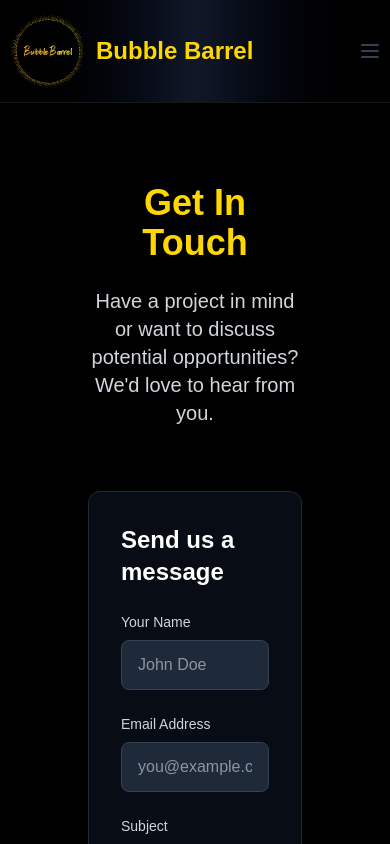
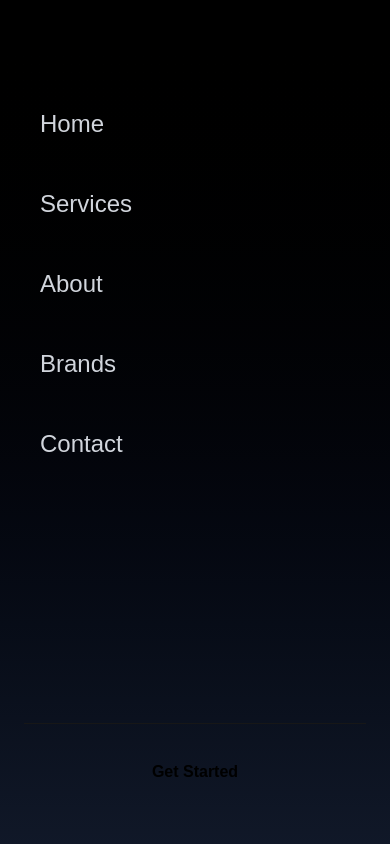
Before and after one commit to devops-bbcnl/bbcnl-ow3, a Next.js app: page /contact in a window 390 px wide. Both pictures are taken after a click on the button "Open menu". Shown: the top 844 px of the page. Built offline with nearby package versions, Linux system fonts and the light colour scheme; no server answers.

Commit message:
....seiko!!!

```diff
--- a/src/app/brands/page.tsx
+++ b/src/app/brands/page.tsx
@@ -19,18 +19,18 @@ export default function BrandsPage() {
   return (
     <div className="min-h-screen bg-gradient-to-b from-black to-gray-900 text-white">
       {/* Hero Section */}
-      <section className="relative py-20 overflow-hidden px-16">
-        <div className="container mx-auto px-6 relative z-10">
+      <section className="relative py-12 sm:py-16 md:py-20 overflow-hidden px-4 sm:px-6 lg:px-8">
+        <div className="container mx-auto px-4 sm:px-6 relative z-10">
           <motion.div
             initial={{ opacity: 0, y: 20 }}
             animate={{ opacity: 1, y: 0 }}
             transition={{ duration: 0.6 }}
-            className="text-center max-w-3xl mx-auto mb-16"
+            className="text-center max-w-3xl mx-auto mb-12 sm:mb-16"
           >
-            <h1 className="text-4xl md:text-5xl font-bold mb-6 bg-clip-text text-[#ffd700]">
+            <h1 className="text-3xl sm:text-4xl md:text-5xl font-bold mb-4 sm:mb-6 bg-clip-text text-gold-400">
               Our Brands
             </h1>
-            <p className="text-xl text-gray-300">
+            <p className="text-base sm:text-lg md:text-xl text-gray-300">
               Discover the innovative companies that make up the BBCNL family. Each brand is built with excellence and customer satisfaction at its core.
             </p>
           </motion.div>
@@ -38,24 +38,24 @@ export default function BrandsPage() {
       </section>
 
       {/* Brands Grid */}
-      <section className="pb-20 px-16">
-        <div className="container mx-auto px-6">
-          <div className="grid grid-cols-1 gap-12">
+      <section className="pb-12 sm:pb-16 md:pb-20 px-4 sm:px-6 lg:px-8">
+        <div className="container mx-auto px-4 sm:px-6">
+          <div className="grid grid-cols-1 gap-8 sm:gap-10 md:gap-12">
             {brands.map((brand, index) => (
               <motion.div
                 key={brand.id}
-                initial={{ opacity: 0, y: 30 }}
+                initial={{ opacity: 0, y: 20 }}
                 whileInView={{ opacity: 1, y: 0 }}
                 whileHover={{ y: -5, transition: { duration: 0.2 } }}
-                viewport={{ once: true }}
+                viewport={{ once: true, margin: "-50px" }}
                 transition={{ delay: index * 0.1, duration: 0.6 }}
-                className="bg-gray-900/50 backdrop-blur-sm rounded-2xl overflow-hidden border border-gray-800 shadow-2xl hover:border-blue-500/50 transition-all duration-300 cursor-pointer"
+                className="bg-gray-900/50 backdrop-blur-sm rounded-2xl overflow-hidden border border-gray-800 shadow-xl sm:shadow-2xl hover:border-blue-500/50 transition-all duration-300 cursor-pointer"
               >
                 <Link href={`/brands/${brandSlugs[brand.id]}`} className="block h-full">
-                  <div className="grid grid-cols-1 lg:grid-cols-3 gap-8 p-8">
+                  <div className="grid grid-cols-1 md:grid-cols-3 gap-6 sm:gap-8 p-4 sm:p-6 md:p-8">
                     {/* Brand Logo and Basic Info */}
-                    <div className="lg:col-span-1 flex flex-col items-center lg:items-start">
-                      <div className="relative w-40 h-40 mb-6">
+                    <div className="md:col-span-1 flex flex-col items-center text-center md:text-left">
+                      <div className="relative w-32 h-32 sm:w-36 sm:h-36 md:w-40 md:h-40 mb-4 sm:mb-6">
                         <Image
                           src={brand.logo}
                           alt={brand.name}
@@ -76,14 +76,14 @@ export default function BrandsPage() {
                     </div>
 
                     {/* Brand Description */}
-                    <div className="lg:col-span-2">
-                      <p className="text-gray-300 mb-6">{brand.description}</p>
+                    <div className="md:col-span-2">
+                      <p className="text-gray-300 text-sm sm:text-base mb-4 sm:mb-6">{brand.description}</p>
 
                       {/* Features */}
-                      <div className="grid grid-cols-1 sm:grid-cols-2 lg:grid-cols-3 gap-4 mb-6">
+                      <div className="grid grid-cols-1 sm:grid-cols-2 lg:grid-cols-3 gap-3 sm:gap-4 mb-4 sm:mb-6">
                         {brand.features.map((feature, i) => (
-                          <div key={i} className="flex items-start space-x-2 p-3 bg-gray-800/50 rounded-lg">
-                            <span className="text-gold-400 mt-0.5">{feature.icon}</span>
+                          <div key={i} className="flex items-start space-x-2 p-2 sm:p-3 bg-gray-800/50 rounded-lg text-sm sm:text-base">
+                            <span className="text-gold-400 mt-0.5 flex-shrink-0">{feature.icon}</span>
                             <span className="text-gray-300">{feature.text}</span>
                           </div>
                         ))}
@@ -106,22 +106,22 @@ export default function BrandsPage() {
       </section>
 
       {/* CTA Section */}
-      <section className="py-16 bg-gradient-to-r from-black via-gray-900 to-black">
-        <div className="container mx-auto px-6 text-center">
+      <section className="py-12 sm:py-16 bg-gradient-to-r from-black via-gray-900 to-black">
+        <div className="container mx-auto px-4 sm:px-6 text-center">
           <motion.div
             initial={{ opacity: 0, y: 20 }}
             whileInView={{ opacity: 1, y: 0 }}
-            viewport={{ once: true }}
+            viewport={{ once: true, margin: "-50px" }}
             transition={{ duration: 0.6 }}
             className="max-w-3xl mx-auto"
           >
-            <h2 className="text-3xl font-bold mb-6">Ready to experience our brands?</h2>
-            <p className="text-xl text-gray-300 mb-8">
+            <h2 className="text-2xl sm:text-3xl font-bold mb-4 sm:mb-6">Ready to experience our brands?</h2>
+            <p className="text-base sm:text-lg md:text-xl text-gray-300 mb-6 sm:mb-8">
               Join thousands of satisfied customers who trust our brands for quality and innovation.
             </p>
             <Link
               href="/contact"
-              className="inline-block bg-gradient-to-r from-gold-500 to-gold-600 text-[#ffd700] font-semibold py-3 px-8 rounded-lg hover:opacity-90 transition-all"
+              className="inline-block bg-gradient-to-r from-gold-500 to-gold-600 text-white font-semibold py-2 sm:py-3 px-6 sm:px-8 rounded-lg hover:opacity-90 transition-all text-sm sm:text-base"
             >
               Contact Us
             </Link>
--- a/src/app/contact/page.tsx
+++ b/src/app/contact/page.tsx
@@ -65,18 +65,18 @@ export default function ContactPage() {
 	return (
 		<div className="min-h-screen bg-gradient-to-b from-black to-gray-900 text-white">
 			{/* Hero Section */}
-			<section className="relative py-20 overflow-hidden px-16">
-				<div className="container mx-auto px-6 relative z-10">
+			<section className="relative py-12 sm:py-16 md:py-20 overflow-hidden px-4 sm:px-6 lg:px-8">
+				<div className="container mx-auto px-4 sm:px-6 relative z-10">
 					<motion.div
 						initial={{ opacity: 0, y: 20 }}
 						animate={{ opacity: 1, y: 0 }}
 						transition={{ duration: 0.6 }}
-						className="text-center max-w-4xl mx-auto mb-16"
+						className="text-center max-w-3xl mx-auto mb-12 sm:mb-16"
 					>
-						<h1 className="text-4xl md:text-5xl font-bold mb-6 bg-clip-text text-[#ffd700]">
+						<h1 className="text-3xl sm:text-4xl md:text-5xl font-bold mb-4 sm:mb-6 bg-clip-text text-gold-400">
 							Get In Touch
 						</h1>
-						<p className="text-xl text-gray-300">
+						<p className="text-base sm:text-lg md:text-xl text-gray-300 px-2 sm:px-0">
 							Have a project in mind or want to discuss potential opportunities?
 							We&apos;d love to hear from you.
 						</p>
@@ -110,11 +110,11 @@ export default function ContactPage() {
 											<span>{error}</span>
 										</div>
 									)}
-									<form onSubmit={handleSubmit} className="space-y-6">
+									<form onSubmit={handleSubmit} className="space-y-4 sm:space-y-6">
 										<div>
 											<label
 												htmlFor="name"
-												className="block text-sm font-medium text-gray-300 mb-2"
+												className="block text-sm sm:text-base font-medium text-gray-300 mb-1 sm:mb-2"
 											>
 												Your Name
 											</label>
@@ -125,7 +125,7 @@ export default function ContactPage() {
 												value={formData.name}
 												onChange={handleChange}
 												required
-												className="w-full px-4 py-3 bg-gray-800 border border-gray-700 rounded-lg focus:ring-2 focus:ring-[#ffd700] focus:border-transparent transition-all"
+												className="w-full px-3 sm:px-4 py-2 sm:py-3 text-sm sm:text-base bg-gray-800 border border-gray-700 rounded-lg focus:ring-2 focus:ring-gold-400 focus:border-transparent transition-all"
 												placeholder="John Doe"
 											/>
 										</div>
@@ -133,7 +133,7 @@ export default function ContactPage() {
 										<div>
 											<label
 												htmlFor="email"
-												className="block text-sm font-medium text-gray-300 mb-2"
+												className="block text-sm sm:text-base font-medium text-gray-300 mb-1 sm:mb-2"
 											>
 												Email Address
 											</label>
@@ -144,7 +144,7 @@ export default function ContactPage() {
 												value={formData.email}
 												onChange={handleChange}
 												required
-												className="w-full px-4 py-3 bg-gray-800 border border-gray-700 rounded-lg focus:ring-2 focus:ring-[#ffd700] focus:border-transparent transition-all"
+												className="w-full px-3 sm:px-4 py-2 sm:py-3 text-sm sm:text-base bg-gray-800 border border-gray-700 rounded-lg focus:ring-2 focus:ring-gold-400 focus:border-transparent transition-all"
 												placeholder="you@example.com"
 											/>
 										</div>
@@ -152,7 +152,7 @@ export default function ContactPage() {
 										<div>
 											<label
 												htmlFor="subject"
-												className="block text-sm font-medium text-gray-300 mb-2"
+												className="block text-sm sm:text-base font-medium text-gray-300 mb-1 sm:mb-2"
 											>
 												Subject
 											</label>
@@ -163,7 +163,7 @@ export default function ContactPage() {
 												value={formData.subject}
 												onChange={handleChange}
 												required
-												className="w-full px-4 py-3 bg-gray-800 border border-gray-700 rounded-lg focus:ring-2 focus:ring-[#ffd700] focus:border-transparent transition-all"
+												className="w-full px-3 sm:px-4 py-2 sm:py-3 text-sm sm:text-base bg-gray-800 border border-gray-700 rounded-lg focus:ring-2 focus:ring-gold-400 focus:border-transparent transition-all"
 												placeholder="How can we help?"
 											/>
 										</div>
@@ -171,18 +171,18 @@ export default function ContactPage() {
 										<div>
 											<label
 												htmlFor="message"
-												className="block text-sm font-medium text-gray-300 mb-2"
+												className="block text-sm sm:text-base font-medium text-gray-300 mb-1 sm:mb-2"
 											>
 												Your Message
 											</label>
 											<textarea
 												id="message"
 												name="message"
-												rows={5}
+												rows={4}
 												value={formData.message}
 												onChange={handleChange}
 												required
-												className="w-full px-4 py-3 bg-gray-800 border border-gray-700 rounded-lg focus:ring-2 focus:ring-[#ffd700] focus:border-transparent transition-all"
+												className="w-full px-3 sm:px-4 py-2 sm:py-3 text-sm sm:text-base bg-gray-800 border border-gray-700 rounded-lg focus:ring-2 focus:ring-gold-400 focus:border-transparent transition-all min-h-[120px]"
 												placeholder="Tell us about your project..."
 											></textarea>
 										</div>
@@ -190,14 +190,14 @@ export default function ContactPage() {
 										<button
 											type="submit"
 											disabled={isSubmitting}
-											className={`w-full py-3 px-6 bg-gradient-to-r from-gold-500 to-gold-600 text-black font-semibold rounded-lg hover:opacity-90 transition-all ${
+											className={`w-full py-2 sm:py-3 px-4 sm:px-6 bg-gradient-to-r from-gold-500 to-gold-600 text-black font-semibold rounded-lg hover:opacity-90 transition-all text-sm sm:text-base ${
 												isSubmitting ? 'opacity-70 cursor-not-allowed' : ''
 											}`}
 										>
 											{isSubmitting ? (
 												<span className="flex items-center justify-center">
 													<svg
-														className="animate-spin -ml-1 mr-3 h-5 w-5 text-[#ffd700]"
+														className="animate-spin -ml-1 mr-3 h-5 w-5 text-gold-400"
 														xmlns="http://www.w3.org/2000/svg"
 														fill="none"
 														viewBox="0 0 24 24"
@@ -219,7 +219,7 @@ export default function ContactPage() {
 													Sending...
 												</span>
 											) : (
-												<span className="flex items-center justify-center text-[#ffd700]">
+												<span className="flex items-center justify-center text-gold-400">
 													<FiSend className="mr-2" /> Send Message
 												</span>
 											)}
@@ -234,7 +234,7 @@ export default function ContactPage() {
 							initial={{ opacity: 0, x: 20 }}
 							animate={{ opacity: 1, x: 0 }}
 							transition={{ delay: 0.4, duration: 0.6 }}
-							className="space-y-8"
+							className="space-y-6 sm:space-8 mt-8 lg:mt-0"
 						>
 							<div>
 								<h2 className="text-2xl font-bold mb-6">Contact Information</h2>
@@ -246,14 +246,14 @@ export default function ContactPage() {
 
 							<div className="space-y-6">
 								<div className="flex items-start">
-									<div className="flex-shrink-0 bg-[#ffd700]/10 p-3 rounded-lg text-[#ffd700]">
-										<FiMail className="w-6 h-6" />
+									<div className="flex-shrink-0 bg-gold-400/10 p-2 sm:p-3 rounded-lg text-gold-400">
+										<FiMail className="w-5 h-5 sm:w-6 sm:h-6" />
 									</div>
-									<div className="ml-4">
-										<h3 className="text-lg font-semibold">Email Us</h3>
+									<div className="ml-3 sm:ml-4">
+										<h3 className="text-base sm:text-lg font-semibold">Email Us</h3>
 										<a
 											href="mailto:contact@bubblebarrel.dev"
-											className="text-gray-400 hover:text-[#ffd700] transition-colors"
+											className="text-sm sm:text-base text-gray-400 hover:text-gold-400 transition-colors break-all"
 										>
 											contact@bubblebarrel.dev
 										</a>
@@ -261,40 +261,40 @@ export default function ContactPage() {
 								</div>
 
 								<div className="flex items-start">
-									<div className="flex-shrink-0 bg-[#ffd700]/10 p-3 rounded-lg text-[#ffd700]">
-										<FiPhone className="w-6 h-6" />
+									<div className="flex-shrink-0 bg-gold-400/10 p-2 sm:p-3 rounded-lg text-gold-400">
+										<FiPhone className="w-5 h-5 sm:w-6 sm:h-6" />
 									</div>
-									<div className="ml-4">
-										<h3 className="text-lg font-semibold">Call Us</h3>
+									<div className="ml-3 sm:ml-4">
+										<h3 className="text-base sm:text-lg font-semibold">Call Us</h3>
 										<a
-											href="tel:+1234567890"
-											className="text-gray-400 hover:text-[#ffd700] transition-colors"
+											href="tel:+2348037674195"
+											className="text-sm sm:text-base text-gray-400 hover:text-gold-400 transition-colors"
 										>
-											+234 8037674195
+											+234 803 767 4195
 										</a>
 									</div>
 								</div>
 
 								<div className="flex items-start">
-									<div className="flex-shrink-0 bg-[#ffd700]/10 p-3 rounded-lg text-[#ffd700]">
-										<FiMapPin className="w-6 h-6" />
+									<div className="flex-shrink-0 bg-gold-400/10 p-2 sm:p-3 rounded-lg text-gold-400">
+										<FiMapPin className="w-5 h-5 sm:w-6 sm:h-6" />
 									</div>
-									<div className="ml-4">
-										<h3 className="text-lg font-semibold">Visit Us</h3>
-										<p className="text-gray-400">
+									<div className="ml-3 sm:ml-4">
+										<h3 className="text-base sm:text-lg font-semibold">Visit Us</h3>
+										<address className="text-sm sm:text-base text-gray-400 not-italic">
 											7th Avenue Federal Housing Estate
 											<br />
 											Egbeada-Irete, Owerri
 											<br />
 											Imo State, Nigeria
-										</p>
+										</address>
 									</div>
 								</div>
 							</div>
 
-							<div className="pt-6 border-t border-gray-800">
-								<h3 className="text-lg font-semibold mb-4">Business Hours</h3>
-								<ul className="space-y-2 text-gray-400">
+							<div className="pt-4 sm:pt-6 border-t border-gray-800">
+								<h3 className="text-base sm:text-lg font-semibold mb-3 sm:mb-4">Business Hours</h3>
+								<ul className="space-y-1.5 sm:space-y-2 text-sm sm:text-base text-gray-400">
 									<li className="flex justify-between">
 										<span>Monday - Friday</span>
 										<span>9:00 AM - 6:00 PM</span>
--- a/src/components/Header.tsx
+++ b/src/components/Header.tsx
@@ -1,8 +1,45 @@
+'use client';
+
+import { useState, useEffect } from 'react';
 import Link from 'next/link';
 import Image from 'next/image';
+import { FiMenu, FiX, FiChevronRight } from 'react-icons/fi';
+import { motion, AnimatePresence } from 'framer-motion';
 import Logo from '../components/assets/images/logo.png'
 
+const navigation = [
+  { name: 'Home', href: '/' },
+  { name: 'Services', href: '/services' },
+  { name: 'About', href: '/about' },
+  { name: 'Brands', href: '/brands' },
+  { name: 'Contact', href: '/contact' },
+];
+
 export default function Header() {
+  const [isMenuOpen, setIsMenuOpen] = useState(false);
+
+  // Close menu when clicking outside or on a link
+  useEffect(() => {
+    const handleClickOutside = (event: MouseEvent) => {
+      const target = event.target as HTMLElement;
+      if (isMenuOpen && !target.closest('.mobile-menu') && !target.closest('.mobile-menu-button')) {
+        setIsMenuOpen(false);
+      }
+    };
+
+    // Prevent scrolling when menu is open
+    if (isMenuOpen) {
+      document.body.style.overflow = 'hidden';
+    } else {
+      document.body.style.overflow = 'unset';
+    }
+
+    document.addEventListener('mousedown', handleClickOutside);
+    return () => {
+      document.removeEventListener('mousedown', handleClickOutside);
+      document.body.style.overflow = 'unset';
+    };
+  }, [isMenuOpen]);
   return (
     <header className="sticky top-0 z-50 w-full bg-gradient-to-r from-black via-gray-900 to-black shadow-lg border-b border-gold-500/20 px-2 sm:px-16 py-0 sm:py-4">
       <div className="container py-3 flex items-center justify-between w-full">
@@ -48,12 +85,58 @@ export default function Header() {
         </div>
 
         {/* Mobile menu button */}
-        <button className="md:hidden text-gray-700">
-          <svg className="w-6 h-6" fill="none" stroke="currentColor" viewBox="0 0 24 24">
-            <path strokeLinecap="round" strokeLinejoin="round" strokeWidth={2} d="M4 6h16M4 12h16M4 18h16" />
-          </svg>
+        <button
+          onClick={() => setIsMenuOpen(!isMenuOpen)}
+          className="lg:hidden text-gray-300 hover:text-gold-400 focus:outline-none mobile-menu-button"
+          aria-label={isMenuOpen ? 'Close menu' : 'Open menu'}
+          aria-expanded={isMenuOpen}
+        >
+          {isMenuOpen ? (
+            <FiX className="w-8 h-8" />
+          ) : (
+            <FiMenu className="w-8 h-8" />
+          )}
         </button>
       </div>
+
+      {/* Mobile Menu Overlay */}
+      <AnimatePresence>
+        {isMenuOpen && (
+          <motion.div
+            initial={{ opacity: 0, x: '100%' }}
+            animate={{ opacity: 1, x: 0 }}
+            exit={{ opacity: 0, x: '100%' }}
+            transition={{ type: 'tween', ease: 'easeInOut' }}
+            className="fixed inset-0 z-40 bg-gradient-to-b from-black to-gray-900 lg:hidden mobile-menu"
+          >
+            <div className="h-full flex flex-col pt-24 pb-12 px-6 overflow-y-auto">
+              <nav className="flex-1 space-y-6">
+                {navigation.map((item) => (
+                  <Link
+                    key={item.name}
+                    href={item.href}
+                    className="group flex items-center justify-between px-4 py-3 text-2xl font-medium text-gray-300 hover:text-gold-400 rounded-lg transition-colors"
+                    onClick={() => setIsMenuOpen(false)}
+                  >
+                    <span>{item.name}</span>
+                    <FiChevronRight className="w-6 h-6 opacity-0 group-hover:opacity-100 group-hover:translate-x-1 transition-all" />
+                  </Link>
+                ))}
+              </nav>
+
+              <div className="mt-8 pt-6 border-t border-gold-500/20">
+                <Link
+                  href="/contact"
+                  className="block w-full text-center bg-gold-500 hover:bg-gold-600 text-black font-semibold px-6 py-3 rounded-lg transition-colors"
+                  onClick={() => setIsMenuOpen(false)}
+                >
+                  Get Started
+                </Link>
+              </div>
+            </div>
+          </motion.div>
+        )}
+      </AnimatePresence>
     </header>
   );
 }
```
